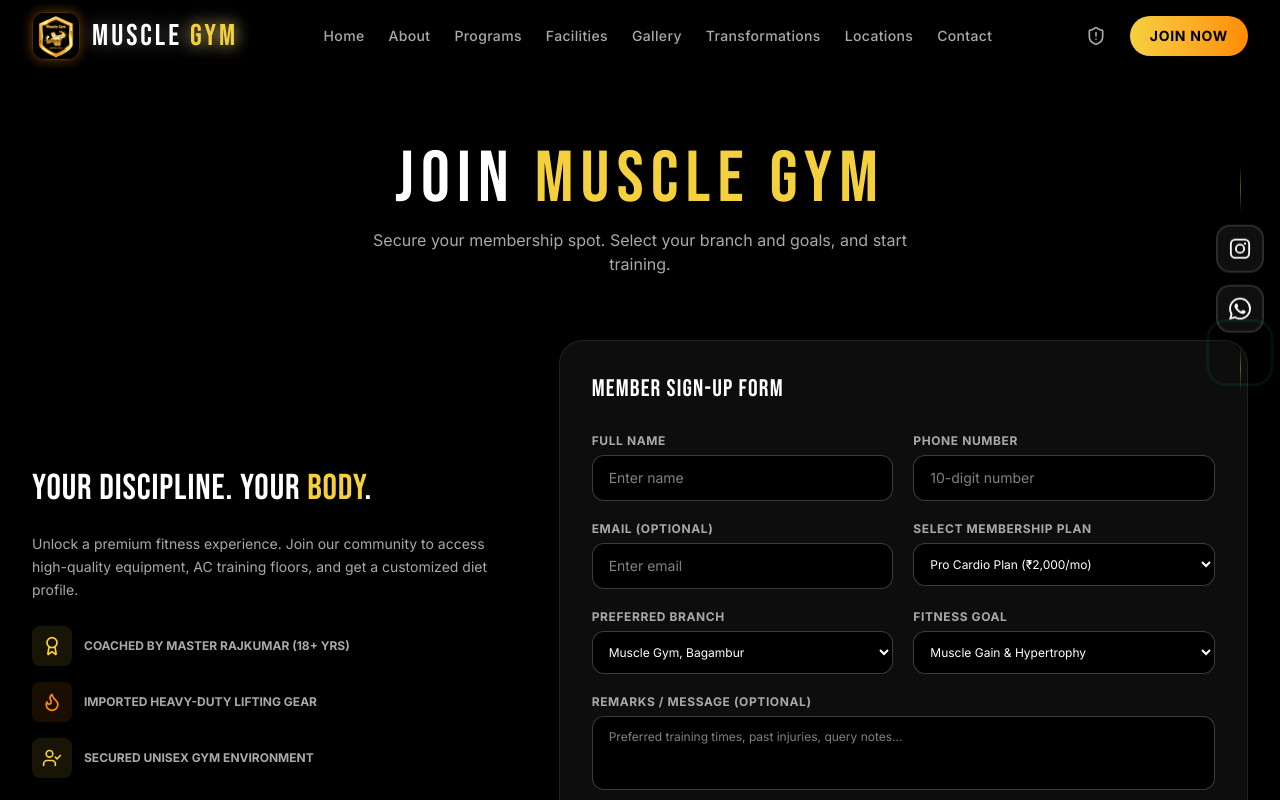
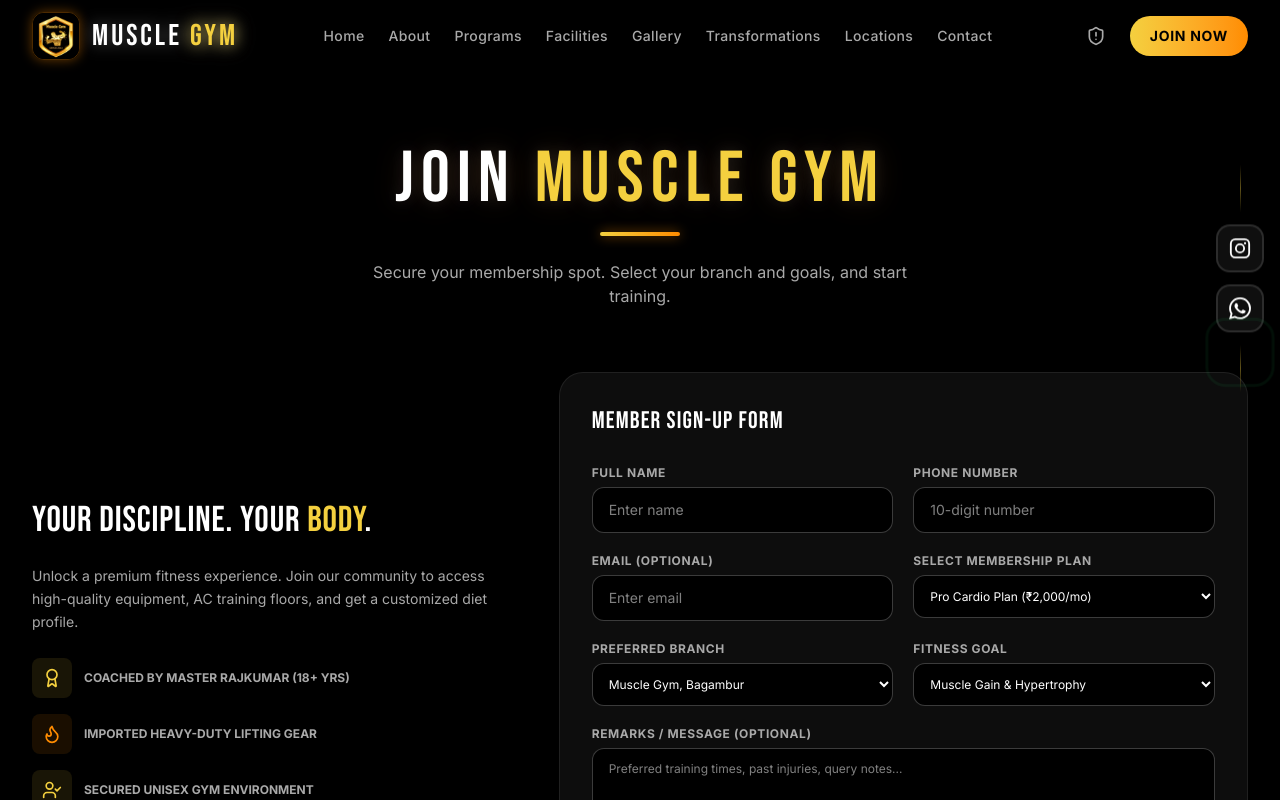
Before and after one commit to Boopathi004/Muscle-Gym-Dindigul, a Next.js app: page /join in a window 1280 px wide. Shown: the top 800 px of the page. Built offline with nearby package versions, Linux system fonts and the light colour scheme.

Commit message:
feat(design): add premium glowing page headings with gradient underline across all pages

```diff
--- a/src/app/about/page.tsx
+++ b/src/app/about/page.tsx
@@ -48,10 +48,10 @@ export default function About() {
 
         {/* HEADER */}
         <div className="text-center mb-20">
-          <h1 className="font-bebas text-5xl sm:text-6xl md:text-7xl tracking-widest text-white">
+          <h1 className="font-bebas text-5xl sm:text-6xl md:text-7xl tracking-widest text-white page-heading">
             OUR <span className="text-brand-yellow">STORY</span> & MENTORSHIP
           </h1>
-          <p className="text-brand-gray text-sm sm:text-base max-w-xl mx-auto mt-3">
+          <p className="text-brand-gray text-sm sm:text-base max-w-xl mx-auto mt-6">
             Building strength, discipline, and healthy lifestyles across Dindigul since 2012.
           </p>
         </div>
--- a/src/app/contact/page.tsx
+++ b/src/app/contact/page.tsx
@@ -75,10 +75,10 @@ export default function Contact() {
 
         {/* HEADER */}
         <div className="text-center mb-16">
-          <h1 className="font-bebas text-5xl sm:text-6xl md:text-7xl tracking-widest text-white">
+          <h1 className="font-bebas text-5xl sm:text-6xl md:text-7xl tracking-widest text-white page-heading">
             CONTACT <span className="text-brand-yellow">MUSCLE GYM</span>
           </h1>
-          <p className="text-brand-gray text-sm sm:text-base max-w-xl mx-auto mt-3">
+          <p className="text-brand-gray text-sm sm:text-base max-w-xl mx-auto mt-6">
             Have questions about prices, offers, or personal training? Reach out directly.
           </p>
         </div>
--- a/src/app/facilities/page.tsx
+++ b/src/app/facilities/page.tsx
@@ -26,10 +26,10 @@ export default function Facilities() {
 
         {/* HEADER */}
         <div className="text-center mb-16">
-          <h1 className="font-bebas text-5xl sm:text-6xl md:text-7xl tracking-widest text-white">
+          <h1 className="font-bebas text-5xl sm:text-6xl md:text-7xl tracking-widest text-white page-heading">
             GYM <span className="text-brand-yellow">FACILITIES</span>
           </h1>
-          <p className="text-brand-gray text-sm sm:text-base max-w-xl mx-auto mt-3">
+          <p className="text-brand-gray text-sm sm:text-base max-w-xl mx-auto mt-6">
             State-of-the-art training spaces featuring heavy imported weight stacks and elite lifestyle amenities.
           </p>
         </div>
--- a/src/app/gallery/page.tsx
+++ b/src/app/gallery/page.tsx
@@ -353,10 +353,10 @@ export default function Gallery() {
             <span className="block mb-3 text-xs font-bold uppercase tracking-widest text-brand-yellow">
               Real Moments · Real Results
             </span>
-            <h1 className="font-bebas text-5xl sm:text-6xl md:text-7xl tracking-widest text-white leading-none">
+            <h1 className="font-bebas text-5xl sm:text-6xl md:text-7xl tracking-widest text-white leading-none page-heading-left">
               GYM <span className="text-brand-yellow">GALLERY</span>
             </h1>
-            <p className="text-brand-gray text-sm sm:text-base max-w-md mt-4">
+            <p className="text-brand-gray text-sm sm:text-base max-w-md mt-6">
               Explore our athletes, achievements, and transformation journeys.
               Every photo is a real moment from Muscle Gym Dindigul.
             </p>
--- a/src/app/globals.css
+++ b/src/app/globals.css
@@ -322,3 +322,38 @@ a:active,
   opacity: 1;
   transform: translateY(0);
 }
+
+/* Premium Page Headings styling */
+.page-heading {
+  position: relative;
+  display: inline-block;
+  text-shadow: 0 0 15px rgba(255, 255, 255, 0.1), 0 0 30px rgba(255, 140, 0, 0.15);
+}
+
+.page-heading::after {
+  content: '';
+  display: block;
+  width: 80px;
+  height: 4px;
+  background: linear-gradient(to right, #F4D03F, #FF8C00);
+  border-radius: 2px;
+  margin: 16px auto 0 auto;
+  box-shadow: 0 0 12px rgba(255, 140, 0, 0.6);
+}
+
+.page-heading-left {
+  position: relative;
+  display: inline-block;
+  text-shadow: 0 0 15px rgba(255, 255, 255, 0.1), 0 0 30px rgba(255, 140, 0, 0.15);
+}
+
+.page-heading-left::after {
+  content: '';
+  display: block;
+  width: 80px;
+  height: 4px;
+  background: linear-gradient(to right, #F4D03F, #FF8C00);
+  border-radius: 2px;
+  margin: 16px 0 0 0;
+  box-shadow: 0 0 12px rgba(255, 140, 0, 0.6);
+}
--- a/src/app/join/page.tsx
+++ b/src/app/join/page.tsx
@@ -218,10 +218,10 @@ export default function Join() {
 
         {/* HEADER */}
         <div className="text-center mb-16">
-          <h1 className="font-bebas text-5xl sm:text-6xl md:text-7xl tracking-widest text-white">
+          <h1 className="font-bebas text-5xl sm:text-6xl md:text-7xl tracking-widest text-white page-heading">
             JOIN <span className="text-brand-yellow">MUSCLE GYM</span>
           </h1>
-          <p className="text-brand-gray text-sm sm:text-base max-w-xl mx-auto mt-3">
+          <p className="text-brand-gray text-sm sm:text-base max-w-xl mx-auto mt-6">
             Secure your membership spot. Select your branch and goals, and start training.
           </p>
         </div>
--- a/src/app/locations/page.tsx
+++ b/src/app/locations/page.tsx
@@ -67,10 +67,10 @@ export default function Locations() {
 
         {/* HEADER */}
         <div className="text-center mb-16">
-          <h1 className="font-bebas text-5xl sm:text-6xl md:text-7xl tracking-widest text-white">
+          <h1 className="font-bebas text-5xl sm:text-6xl md:text-7xl tracking-widest text-white page-heading">
             OUR <span className="text-brand-yellow">BRANCHES</span>
           </h1>
-          <p className="text-brand-gray text-sm sm:text-base max-w-xl mx-auto mt-3">
+          <p className="text-brand-gray text-sm sm:text-base max-w-xl mx-auto mt-6">
             Train at any of our three fully-equipped premium locations across Dindigul.
           </p>
         </div>
--- a/src/app/membership/page.tsx
+++ b/src/app/membership/page.tsx
@@ -89,10 +89,10 @@ export default function Membership() {
 
         {/* HEADER */}
         <div className="text-center mb-10">
-          <h1 className="font-bebas text-5xl sm:text-6xl md:text-7xl tracking-widest text-white">
+          <h1 className="font-bebas text-5xl sm:text-6xl md:text-7xl tracking-widest text-white page-heading">
             MEMBERSHIP <span className="text-brand-yellow">PLANS</span>
           </h1>
-          <p className="text-brand-gray text-sm sm:text-base max-w-xl mx-auto mt-3">
+          <p className="text-brand-gray text-sm sm:text-base max-w-xl mx-auto mt-6">
             Choose the membership tier that fits your timeline and training objectives.
           </p>
         </div>
--- a/src/app/programs/page.tsx
+++ b/src/app/programs/page.tsx
@@ -35,10 +35,10 @@ export default function Programs() {
 
         {/* HEADER */}
         <div className="text-center mb-16">
-          <h1 className="font-bebas text-5xl sm:text-6xl md:text-7xl tracking-widest text-white">
+          <h1 className="font-bebas text-5xl sm:text-6xl md:text-7xl tracking-widest text-white page-heading">
             TRAINING <span className="text-brand-yellow">PROGRAMS</span>
           </h1>
-          <p className="text-brand-gray text-sm sm:text-base max-w-xl mx-auto mt-3">
+          <p className="text-brand-gray text-sm sm:text-base max-w-xl mx-auto mt-6">
             Choose a training plan tailored to your fitness path. Led by local certified coaches.
           </p>
         </div>
--- a/src/app/results/page.tsx
+++ b/src/app/results/page.tsx
@@ -94,10 +94,10 @@ export default function Results() {
 
         {/* HEADER */}
         <div className="text-center mb-16">
-          <h1 className="font-bebas text-5xl sm:text-6xl md:text-7xl tracking-widest text-white">
+          <h1 className="font-bebas text-5xl sm:text-6xl md:text-7xl tracking-widest text-white page-heading">
             MEMBER <span className="text-brand-yellow">TRANSFORMATIONS</span>
           </h1>
-          <p className="text-brand-gray text-sm sm:text-base max-w-xl mx-auto mt-3">
+          <p className="text-brand-gray text-sm sm:text-base max-w-xl mx-auto mt-6">
             Review real, verifiable physical achievements from our Dindigul fitness family.
           </p>
         </div>
--- a/src/app/trainers/page.tsx
+++ b/src/app/trainers/page.tsx
@@ -13,10 +13,10 @@ export default function Trainers() {
 
         {/* HEADER */}
         <div className="text-center mb-20">
-          <h1 className="font-bebas text-5xl sm:text-6xl md:text-7xl tracking-widest text-white">
+          <h1 className="font-bebas text-5xl sm:text-6xl md:text-7xl tracking-widest text-white page-heading">
             EXPERT <span className="text-brand-yellow">COACHES</span>
           </h1>
-          <p className="text-brand-gray text-sm sm:text-base max-w-xl mx-auto mt-3">
+          <p className="text-brand-gray text-sm sm:text-base max-w-xl mx-auto mt-6">
             Train under certified professionals who track your movements, plan your macros, and keep you accountable.
           </p>
         </div>
```
